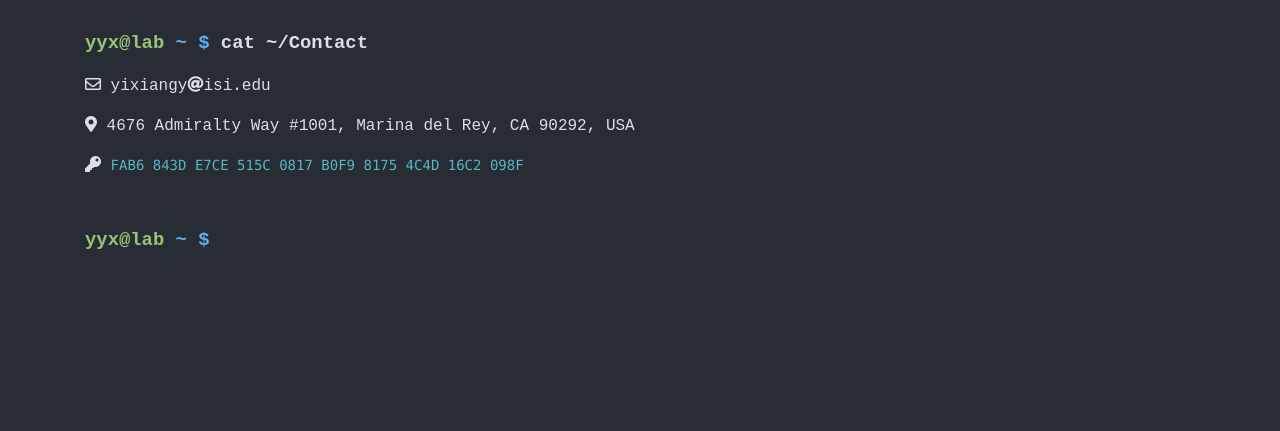
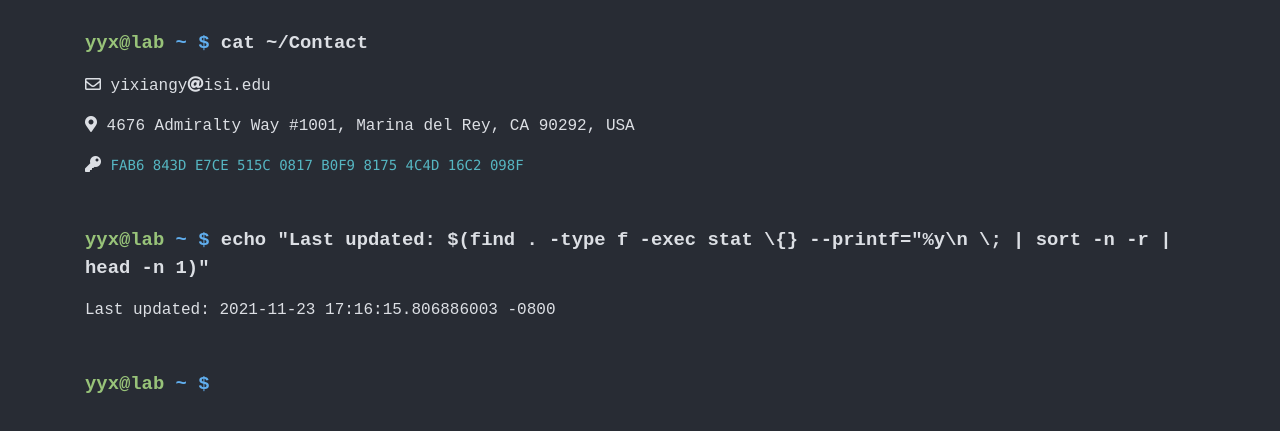
Before and after one commit to GreatYYX/term-research-page, a plain HTML site: page docs/index.html in a window 1280 px wide. Shown: the part 2206-2637 px from the top of the page. Before the commit the page ends 2556 px from the top, so only its background shows below. Drawn offline with nearby package versions, Linux system fonts and the light colour scheme; some icons are missing.

Commit message:
add last updated timestamp

```diff
--- a/docs/index.html
+++ b/docs/index.html
@@ -229,6 +229,11 @@
             <!-- <p><i class="fas fa-rss"></i></p> -->
           </div>
 
+          <div id="last-modified" class="mt-5">
+            <p class="prompt"><span class="prompt-name mt-3">yyx@lab</span><span class="prompt-location"> ~ $ </span> echo "Last updated: $(find . -type f -exec stat \{} --printf="%y\n \; | sort -n -r | head -n 1)"</p>
+            <p>Last updated: 2021-11-23 17:16:15.806886003 -0800</p>
+          </div>
+
           <div id="tbd" class="mt-5">
             <p class="prompt"><span class="prompt-name mt-3">yyx@lab</span><span class="prompt-location prompt-cursor"> ~ $ </span>
           </div>
```
